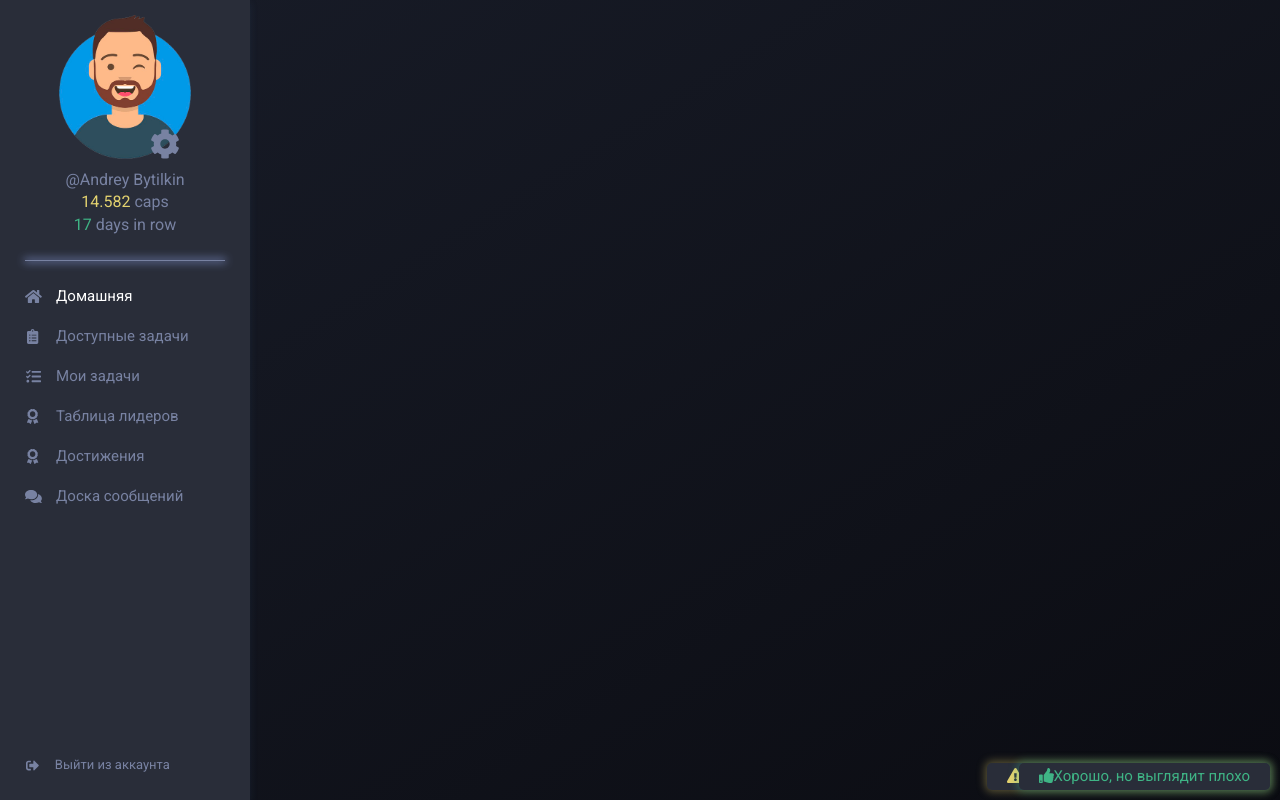
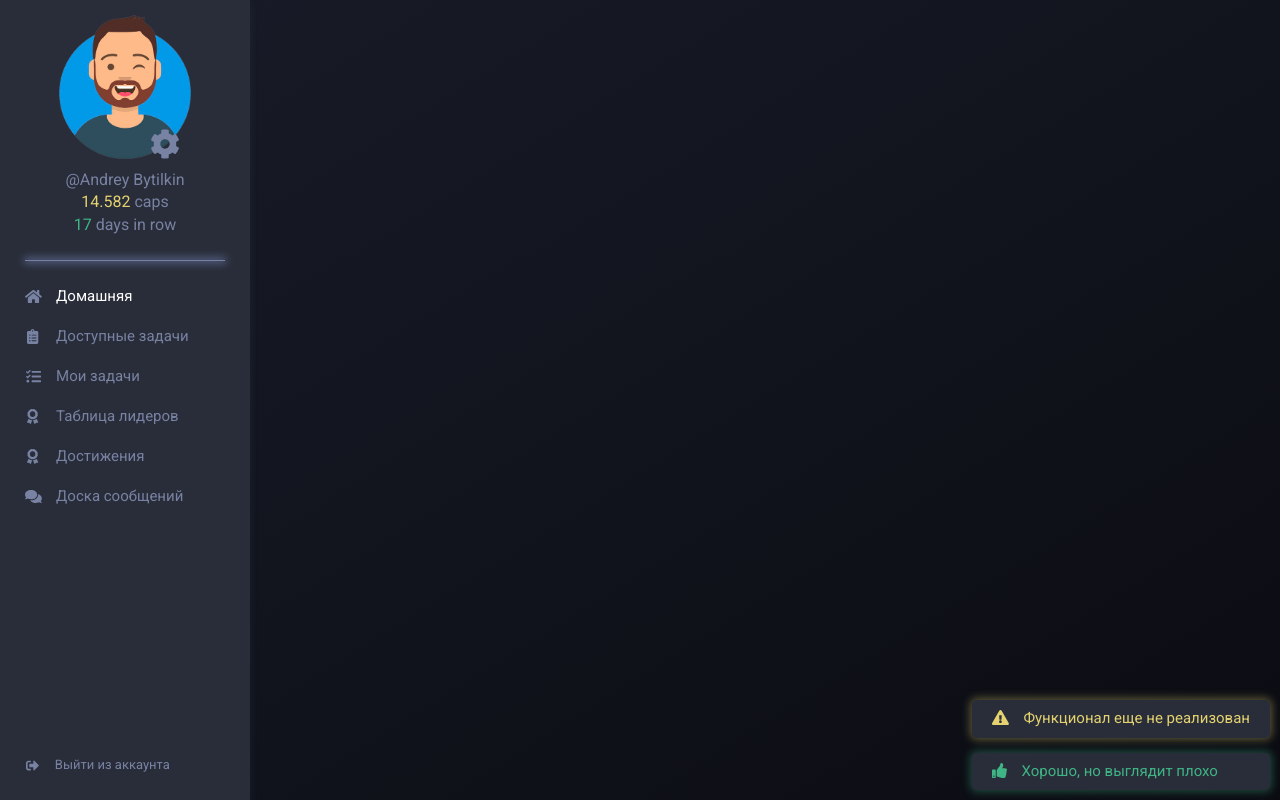
Before and after one commit to TheNear/ProcrastinationProject, a React (Create React App) app: page / in a window 1280 px wide. Built offline with nearby package versions, Linux system fonts and the light colour scheme.

Commit message:
Almost finished modal window

```diff
--- a/public/index.html
+++ b/public/index.html
@@ -11,5 +11,6 @@
     <div id="root">
 
     </div>
+    <div class="modal-popup__group"></div>
    </body>
 </html>
--- a/src/componentHelpers/ModalPopup/ModalPopup.scss
+++ b/src/componentHelpers/ModalPopup/ModalPopup.scss
@@ -1,20 +1,35 @@
+
+
 .modal-popup {
-  position: absolute;
-  right: 10px;
-  bottom: 10px;
-  padding: 5px 20px;
+  position: static;
+  margin-top: 15px;
+  padding: 10px 20px;
   border-radius: 5px;
   background-color: $item-color;
   color: $lime-yellow;
   box-shadow: 0 0 8px 2px rgba($lime-yellow, 0.37);
-  z-index: 999;
   opacity: 0;
   transition: transform 0.5s ease, opacity 0.5s ease;
-  transform: translate3d(0, 120%, 0);
+  transform: translate3d(120%, 0, 0);
+}
+
+.modal-popup__group {
+  position: absolute;
+  right: 10px;
+  bottom: 10px;
+  display: flex;
+  flex-wrap: wrap;
+  flex-direction: column;
+  transition: all 0.5s ease;
+  z-index: 999;
 }
 
 .modal-popup__item {
   padding: 10px 0;
+}
+
+.modal-popup__icon {
+  margin-right: 15px;
 }
 
 .modal-popup.base-popup {
--- a/src/componentHelpers/ModalPopup/index.jsx
+++ b/src/componentHelpers/ModalPopup/index.jsx
@@ -16,13 +16,12 @@ const ModalPopup = ({show, children, type}) => {
   return (
     createPortal(
       <div className={`modal-popup ${type}-popup ${show ? 'active' : ''}`}>
-          { type !== 'base' && <FontAwesomeIcon icon={typeIcon[type]}/>}
+          { type !== 'base' && <FontAwesomeIcon className="modal-popup__icon" icon={typeIcon[type]}/>}
           { children }
       </div>,
-      document.getElementById('root')
+      document.querySelector('.modal-popup__group')
     )
   )
 }
 
-// export default WithAnimation(ModalPopup);
-export default ModalPopup;
+export default WithAnimation(ModalPopup);
```
Also changed, not shown: 1 other file (tests, documents, lock files or other folders).
